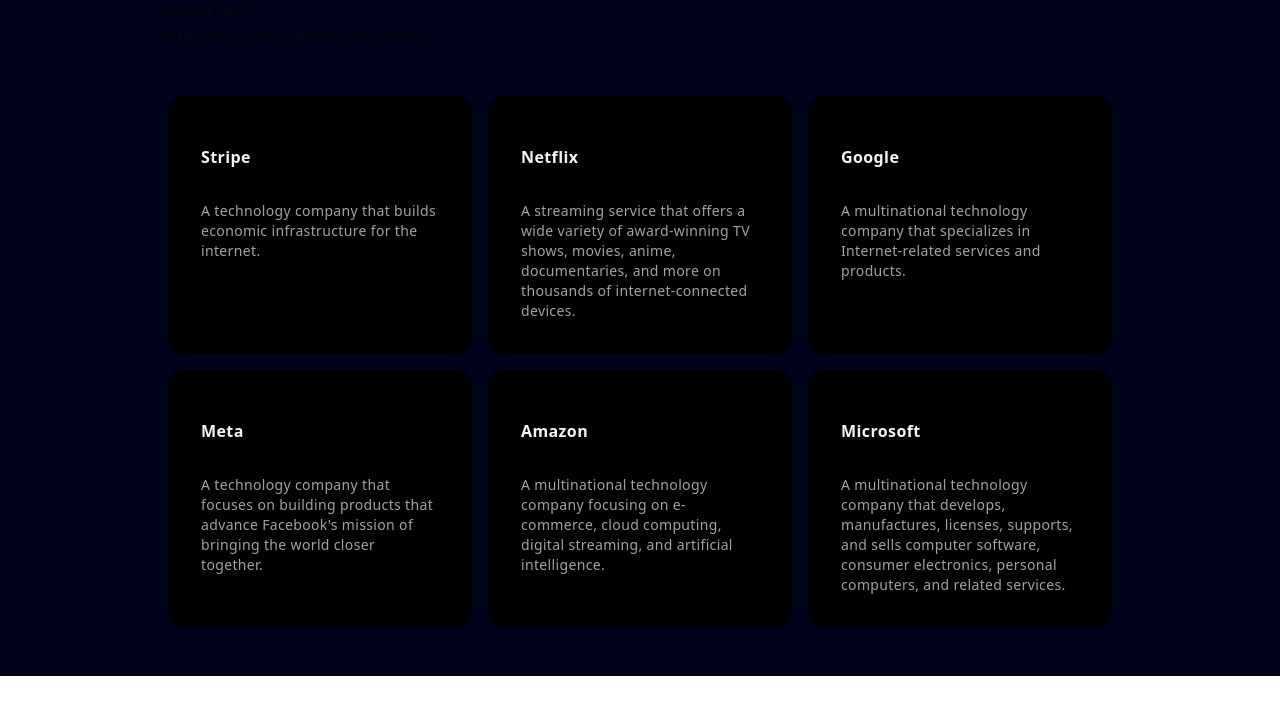
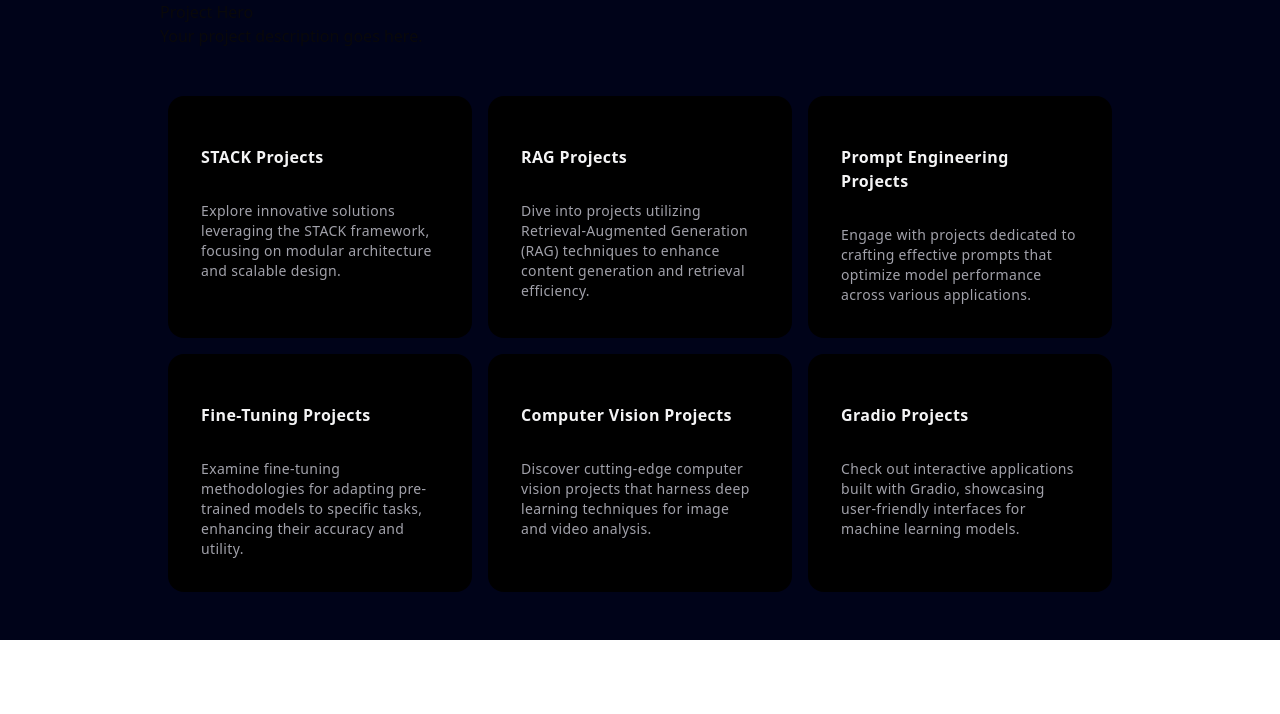
Before and after one commit to saadsalmanakram/mysite, a Next.js app: page /projects in a window 1280 px wide. Shown: the top 714 px of the page. Built offline with nearby package versions, Linux system fonts and the light colour scheme.

Commit message:
Update ProjectHero.tsx

```diff
--- a/components/ProjectHero.tsx
+++ b/components/ProjectHero.tsx
@@ -3,34 +3,34 @@
 
 const projects = [
   {
-    title: "Stripe",
-    description: "A technology company that builds economic infrastructure for the internet.",
-    link: "https://stripe.com",
+    title: "STACK Projects",
+    description: "Explore innovative solutions leveraging the STACK framework, focusing on modular architecture and scalable design.",
+    link: "/",
   },
   {
-    title: "Netflix",
-    description: "A streaming service that offers a wide variety of award-winning TV shows, movies, anime, documentaries, and more on thousands of internet-connected devices.",
-    link: "https://netflix.com",
+    title: "RAG Projects",
+    description: "Dive into projects utilizing Retrieval-Augmented Generation (RAG) techniques to enhance content generation and retrieval efficiency.",
+    link: "/",
   },
   {
-    title: "Google",
-    description: "A multinational technology company that specializes in Internet-related services and products.",
-    link: "https://google.com",
+    title: "Prompt Engineering Projects",
+    description: "Engage with projects dedicated to crafting effective prompts that optimize model performance across various applications.",
+    link: "/",
   },
   {
-    title: "Meta",
-    description: "A technology company that focuses on building products that advance Facebook's mission of bringing the world closer together.",
-    link: "https://meta.com",
+    title: "Fine-Tuning Projects",
+    description: "Examine fine-tuning methodologies for adapting pre-trained models to specific tasks, enhancing their accuracy and utility.",
+    link: "/",
   },
   {
-    title: "Amazon",
-    description: "A multinational technology company focusing on e-commerce, cloud computing, digital streaming, and artificial intelligence.",
-    link: "https://amazon.com",
+    title: "Computer Vision Projects",
+    description: "Discover cutting-edge computer vision projects that harness deep learning techniques for image and video analysis.",
+    link: "/",
   },
   {
-    title: "Microsoft",
-    description: "A multinational technology company that develops, manufactures, licenses, supports, and sells computer software, consumer electronics, personal computers, and related services.",
-    link: "https://microsoft.com",
+    title: "Gradio Projects",
+    description: "Check out interactive applications built with Gradio, showcasing user-friendly interfaces for machine learning models.",
+    link: "/",
   },
 ];
 
```
